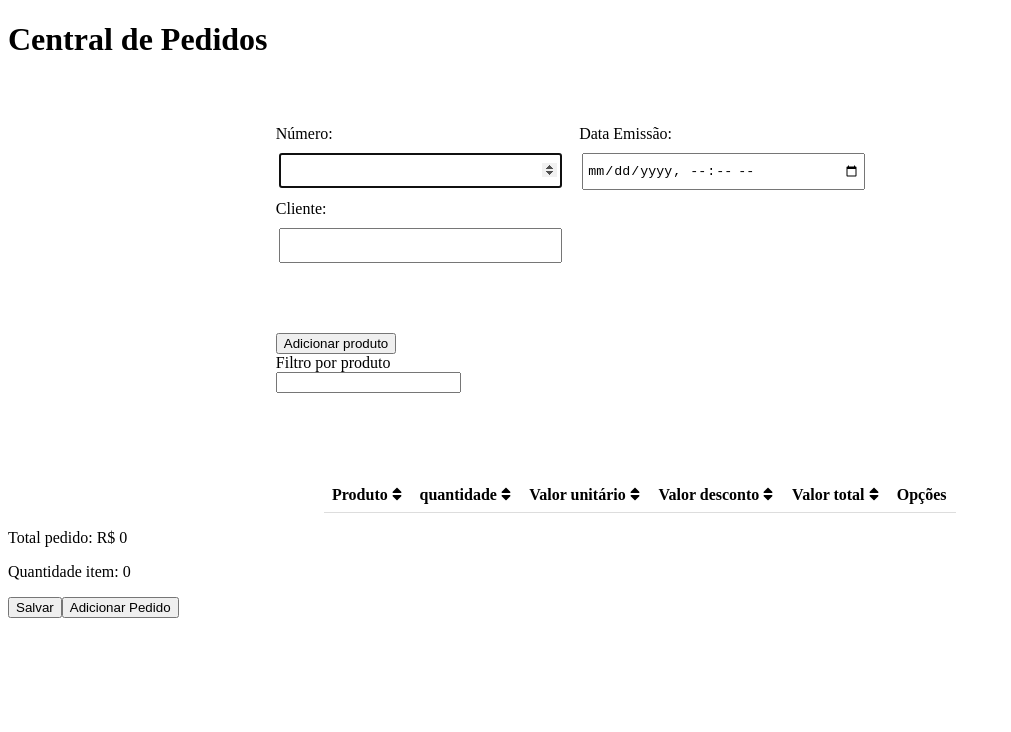
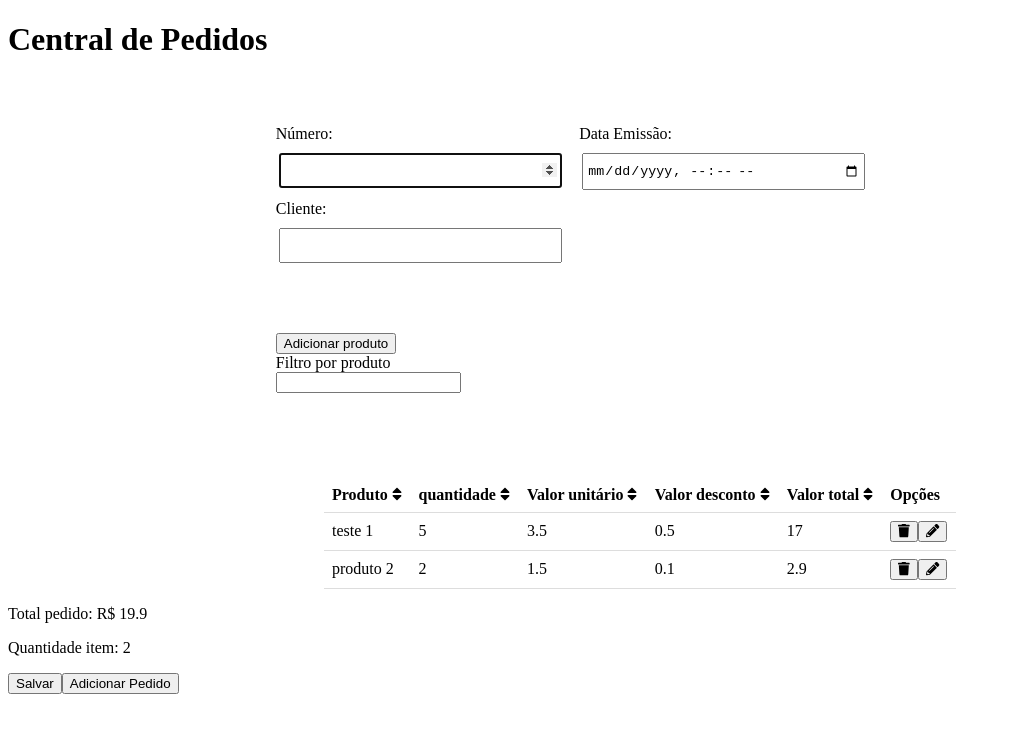
Before and after one commit to sblockwel/comecandocomponentes-app, a Vue app: page / in a window 1280 px wide. Shown: the top 732 px of the page, without its empty margins (0-1011 px from the left). Built offline with nearby package versions, Linux system fonts and the light colour scheme.

Commit message:
ajuste na hora de montar a tabela

```diff
--- a/src/components/FormPedido.vue
+++ b/src/components/FormPedido.vue
@@ -18,7 +18,7 @@
 
   <div>
     <br />
-    <tabela-pedido :itensPedido="pedido.itens.valorUnidade"></tabela-pedido>
+    <tabela-pedido :itensPedido='pedido.itens'></tabela-pedido>
   </div>
 
   <div>
@@ -54,6 +54,9 @@ export default {
       },
     };
   },
+  mounted() {
+    console.log('inicio')
+  },
   methods: {
     adicionarPedido() {
 
--- a/src/components/TabelaPedido.vue
+++ b/src/components/TabelaPedido.vue
@@ -134,6 +134,10 @@ export default {
       this.itens = val
     }
   },
+  mounted() {
+    this.itens = this.itensPedido
+
+  },
   computed: {
     produtosFiltrados() {
         let item = []
```
